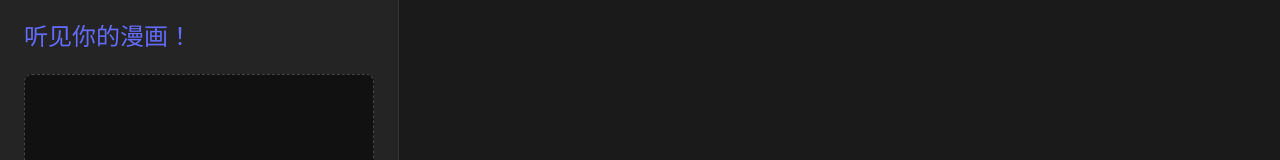
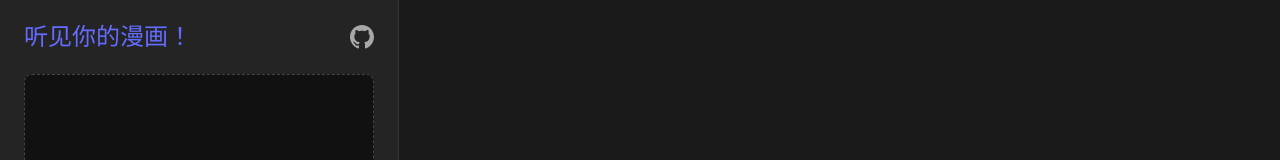
Before and after one commit to onelittlechildawa/comic-dubber, a React (Vite) app in the folder frontend/: page / in a window 1280 px wide. Shown: the top 160 px of the page. Built offline with nearby package versions, Linux system fonts and the light colour scheme.

Commit message:
upd Read

```diff
--- a/frontend/src/App.css
+++ b/frontend/src/App.css
@@ -38,6 +38,33 @@
   margin: 0;
   color: #646cff;
 }
+
+.sidebar-header {
+  display: flex;
+  justify-content: space-between;
+  align-items: center;
+  gap: 1rem;
+}
+
+.github-link {
+  color: rgba(255, 255, 255, 0.6);
+  display: flex;
+  align-items: center;
+  transition: color 0.25s, transform 0.25s;
+  text-decoration: none;
+  flex-shrink: 0;
+}
+
+.github-link:hover {
+  color: #646cff;
+  transform: scale(1.1);
+}
+
+.github-link svg {
+  width: 24px;
+  height: 24px;
+}
+
 
 .image-preview-container {
   flex-grow: 1;
@@ -94,7 +121,9 @@
   align-items: flex-end;
 }
 
-.message.model, .message.system, .message.audio {
+.message.model,
+.message.system,
+.message.audio {
   align-self: flex-start;
   align-items: flex-start;
 }
@@ -103,7 +132,7 @@
   background-color: #333;
   padding: 1rem;
   border-radius: 12px;
-  box-shadow: 0 2px 8px rgba(0,0,0,0.2);
+  box-shadow: 0 2px 8px rgba(0, 0, 0, 0.2);
 }
 
 .message.user .message-content {
@@ -177,9 +206,11 @@
   cursor: pointer;
   transition: border-color 0.25s;
 }
+
 button:hover {
   border-color: #646cff;
 }
+
 button:disabled {
   background-color: #333;
   color: #666;
@@ -191,6 +222,7 @@
   background-color: #646cff;
   color: white;
 }
+
 .btn.primary:hover {
   background-color: #535bf2;
 }
--- a/frontend/src/App.jsx
+++ b/frontend/src/App.jsx
@@ -163,7 +163,20 @@
   return (
     <div className="app-container">
       <div className="sidebar">
-        <h1>听见你的漫画！</h1>
+        <div className="sidebar-header">
+          <h1>听见你的漫画！</h1>
+          <a
+            href="https://github.com/onelittlechildawa/comic-dubber"
+            target="_blank"
+            rel="noopener noreferrer"
+            className="github-link"
+            title="View on GitHub"
+          >
+            <svg width="24" height="24" viewBox="0 0 24 24" fill="currentColor">
+              <path d="M12 0c-6.626 0-12 5.373-12 12 0 5.302 3.438 9.8 8.207 11.387.599.111.793-.261.793-.577v-2.234c-3.338.726-4.033-1.416-4.033-1.416-.546-1.387-1.333-1.756-1.333-1.756-1.089-.745.083-.729.083-.729 1.205.084 1.839 1.237 1.839 1.237 1.07 1.834 2.807 1.304 3.492.997.107-.775.418-1.305.762-1.604-2.665-.305-5.467-1.334-5.467-5.931 0-1.311.469-2.381 1.236-3.221-.124-.303-.535-1.524.117-3.176 0 0 1.008-.322 3.301 1.23.957-.266 1.983-.399 3.003-.404 1.02.005 2.047.138 3.006.404 2.291-1.552 3.297-1.23 3.297-1.23.653 1.653.242 2.874.118 3.176.77.84 1.235 1.911 1.235 3.221 0 4.609-2.807 5.624-5.479 5.921.43.372.823 1.102.823 2.222v3.293c0 .319.192.694.801.576 4.765-1.589 8.199-6.086 8.199-11.386 0-6.627-5.373-12-12-12z" />
+            </svg>
+          </a>
+        </div>
         <div className="image-preview-container">
           {previewUrl ? (
             <img src={previewUrl} alt="Comic Preview" className="preview-image" />
```
Also changed, not shown: 2 other files (tests, documents, lock files or other folders).
